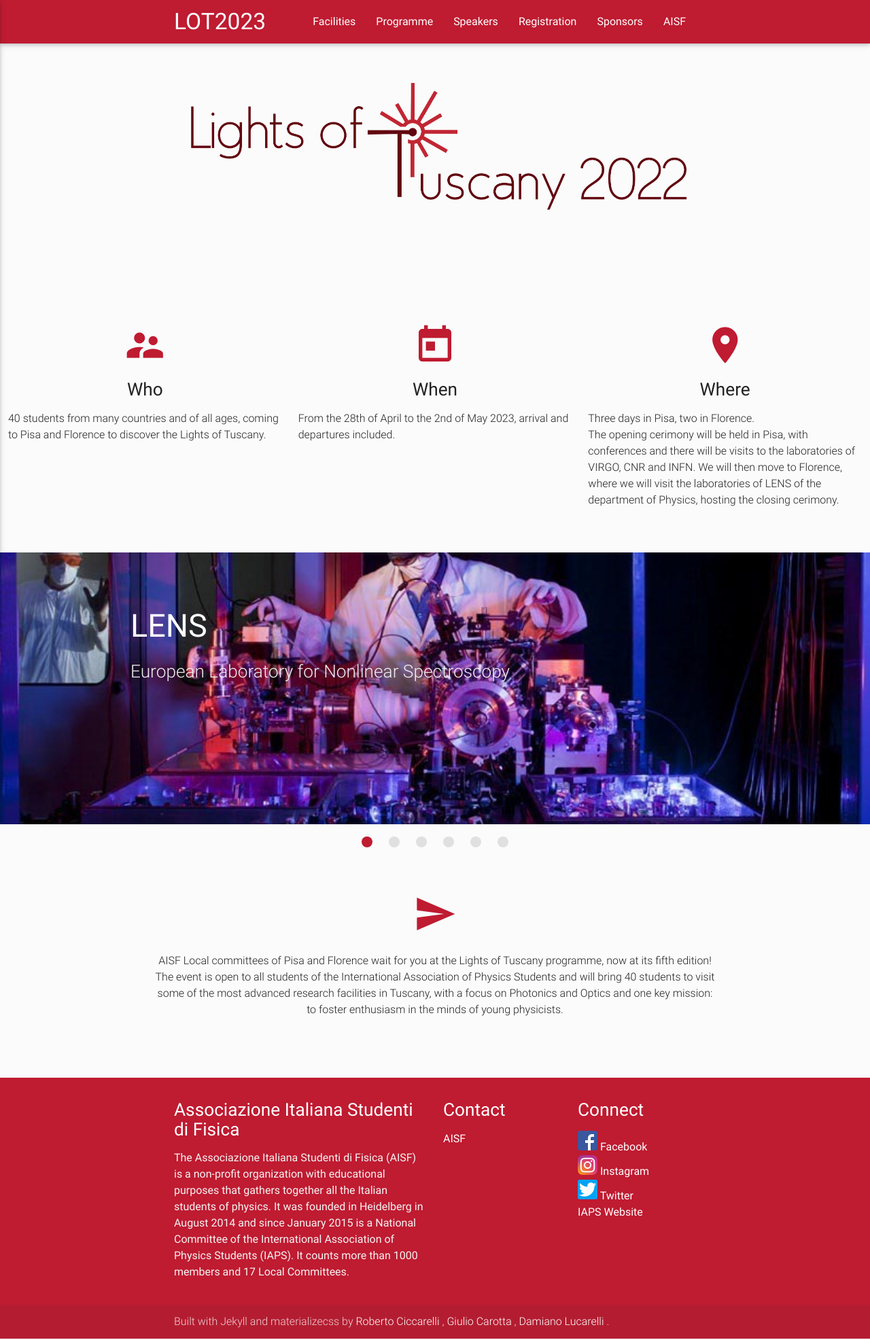
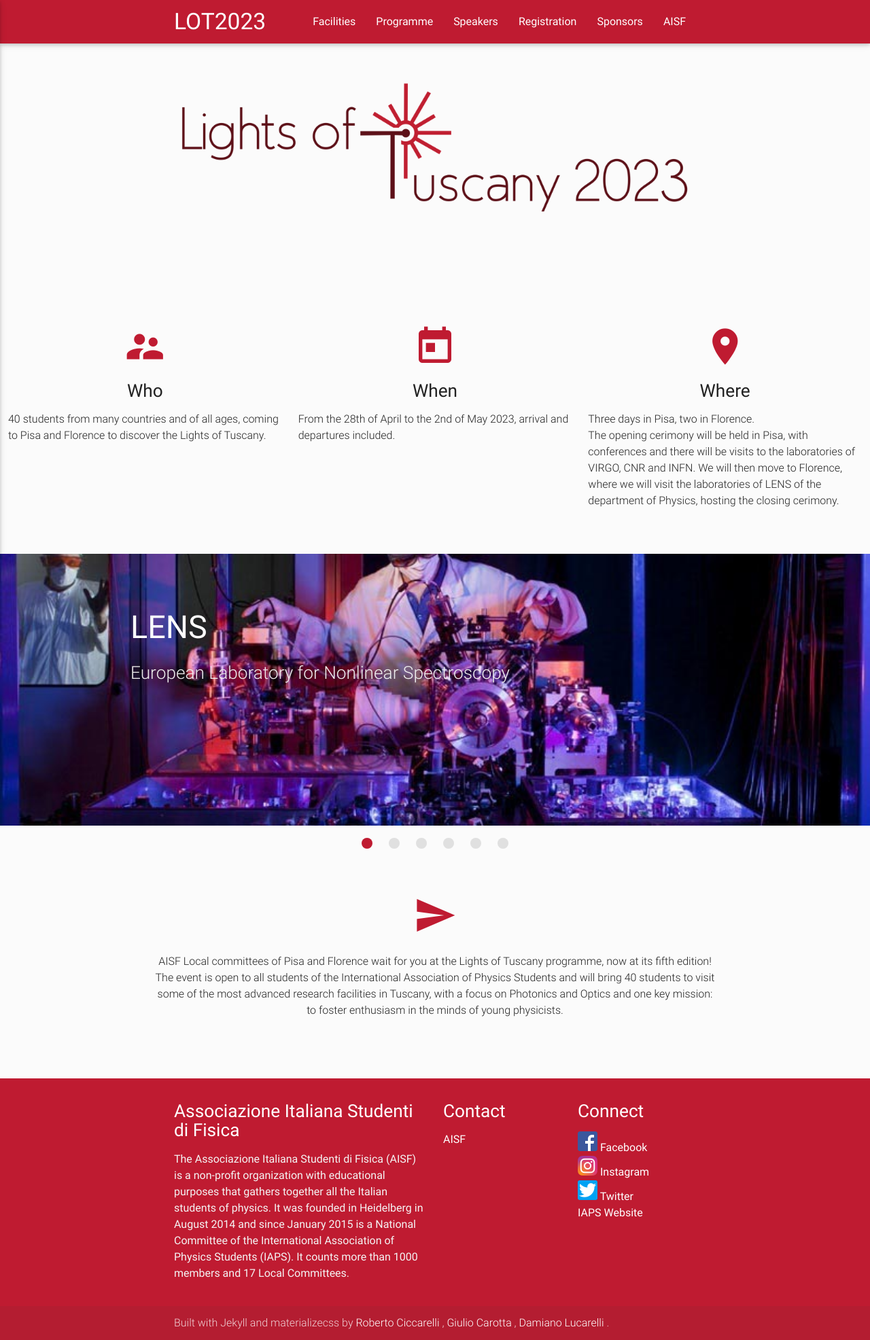
Before and after one commit to ai-sf/lot23, a Jekyll site: the page built from index.html, in a window 1280 px wide. Shown: the whole page at 68% size. Built offline with Jekyll 4.4.1, drawn with Linux system fonts in a browser that asks for light colours; nearby versions of some CDN libraries.

Commit message:
Update home.yml

```diff
--- a/_data/home.yml
+++ b/_data/home.yml
@@ -1,4 +1,4 @@
-banner: img/LoT2022_logo.png
+banner: img/LogoLOT23.png
 
 # msg: "Grazie per aver partecipato. Ci vediamo alla prossima ediione di Light of Tuscany!"
 
```
